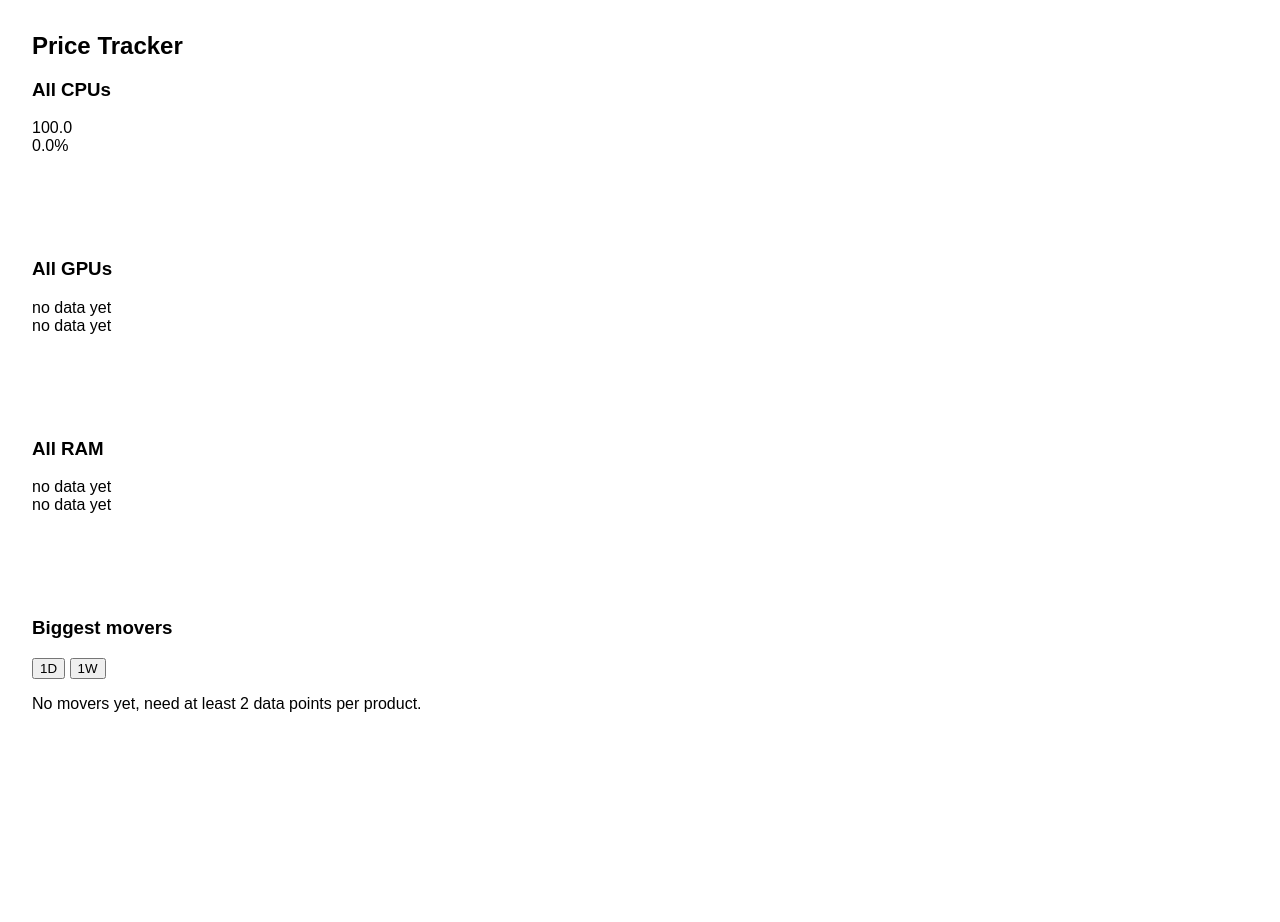
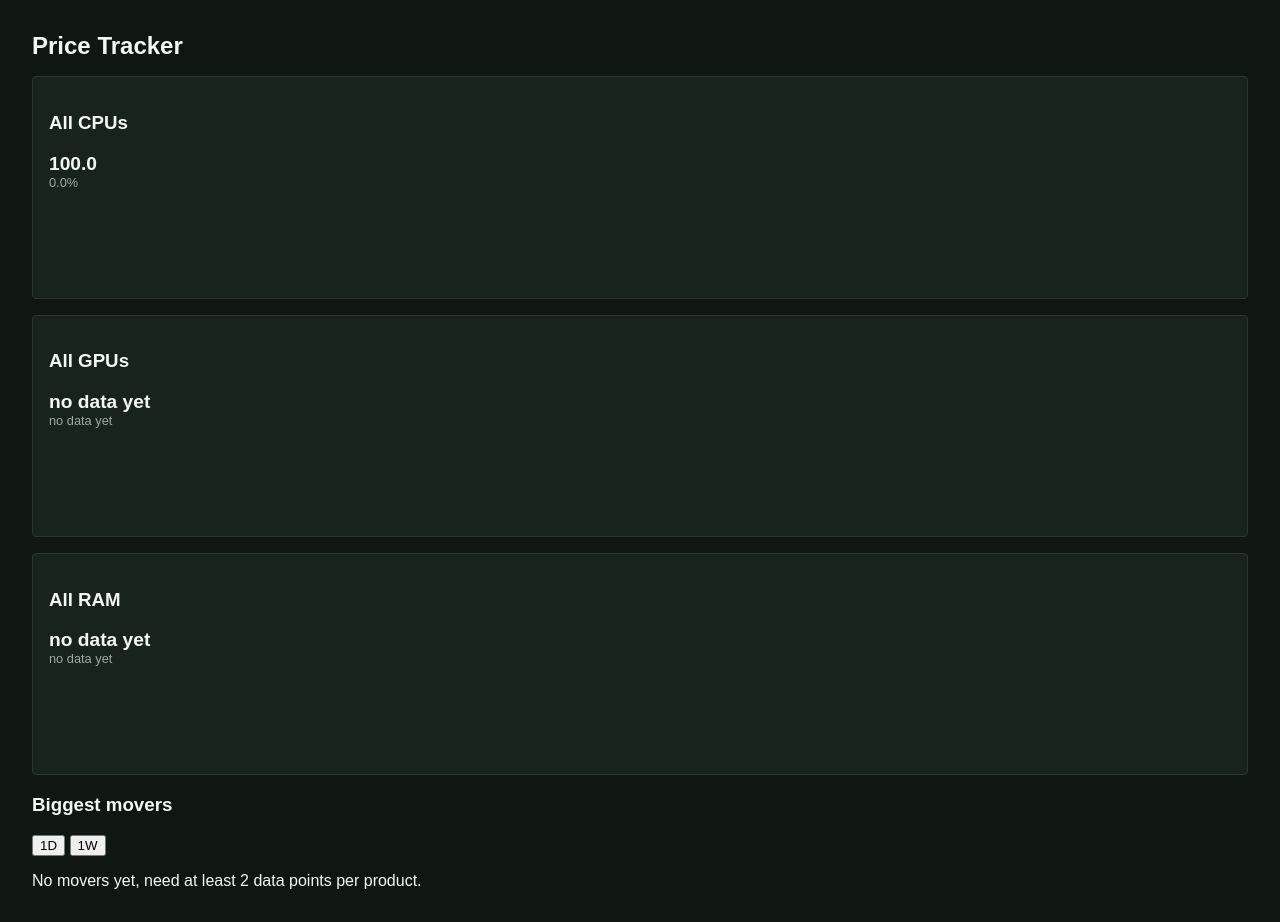
Before and after one commit to auzzie98/price-tracker, a plain HTML site: page web/index.html in a window 1280 px wide. Before the commit the page ends 800 px from the top, so only its background shows below. Drawn offline with Linux system fonts and the light colour scheme; no server answers.

Commit message:
Update color scheme to dark green theme, #101713 background, #36D6A0 green, #F07878 red

```diff
--- a/web/index.html
+++ b/web/index.html
@@ -47,7 +47,7 @@
       var max = Math.max.apply(null, values);
       if (max === min) max = min + 1;
       var up = values[values.length - 1] >= values[0];
-      ctx.strokeStyle = up ? '#00C805' : '#FF5000';
+      ctx.strokeStyle = up ? '#36D6A0' : '#F07878';
       ctx.lineWidth = 2;
       ctx.beginPath();
       values.forEach(function(v, i) {
--- a/web/static/css/style.css
+++ b/web/static/css/style.css
@@ -1,10 +1,33 @@
-/* Price Tracker, strict black and white in v1. Task 8 fills in the layout. */
+/* Price Tracker, dark green theme */
 body {
-  background: #ffffff;
-  color: #000000;
+  background: #101713;
+  color: #F4F8F5;
   font-family: Arial, Helvetica, sans-serif;
   margin: 2rem;
 }
 h1 {
   font-size: 1.5rem;
+  color: #F4F8F5;
 }
+
+/* Tile and card styles */
+.tile {
+  background: #18231D;
+  border: 1px solid #29372F;
+  border-radius: 4px;
+  padding: 1rem;
+  margin-bottom: 1rem;
+  color: #F4F8F5;
+}
+.tile-value {
+  font-size: 1.2rem;
+  font-weight: bold;
+  color: #F4F8F5;
+}
+.tile-percent {
+  font-size: 0.8rem;
+  color: #9BAAA1;
+}
+.tile-chart {
+  margin-top: 0.5rem;
+}
--- a/web/static/js/chart.js
+++ b/web/static/js/chart.js
@@ -19,7 +19,7 @@ function initIndexChart(chartId, chartName, range) {
       grid: {
         vertLines: true,
         horzLines: false,
-        gridLineColor: '#ffffff',
+        gridLineColor: '#29372F',
         leftOffset: 0,
         rightOffset: 0
       },
@@ -45,13 +45,13 @@ function initIndexChart(chartId, chartName, range) {
     grid: {
       vertLines: true,
       horzLines: false,
-      gridLineColor: '#3e3e3e',
+      gridLineColor: '#29372F',
       leftOffset: 10,
       rightOffset: 10
     },
     leftScale: {
       visible: true,
-      color: '#ffffff',
+      color: '#F4F8F5',
       scaleMargins: { top: 0.1, bottom: 0.1 }
     },
     rightScale: {
```
